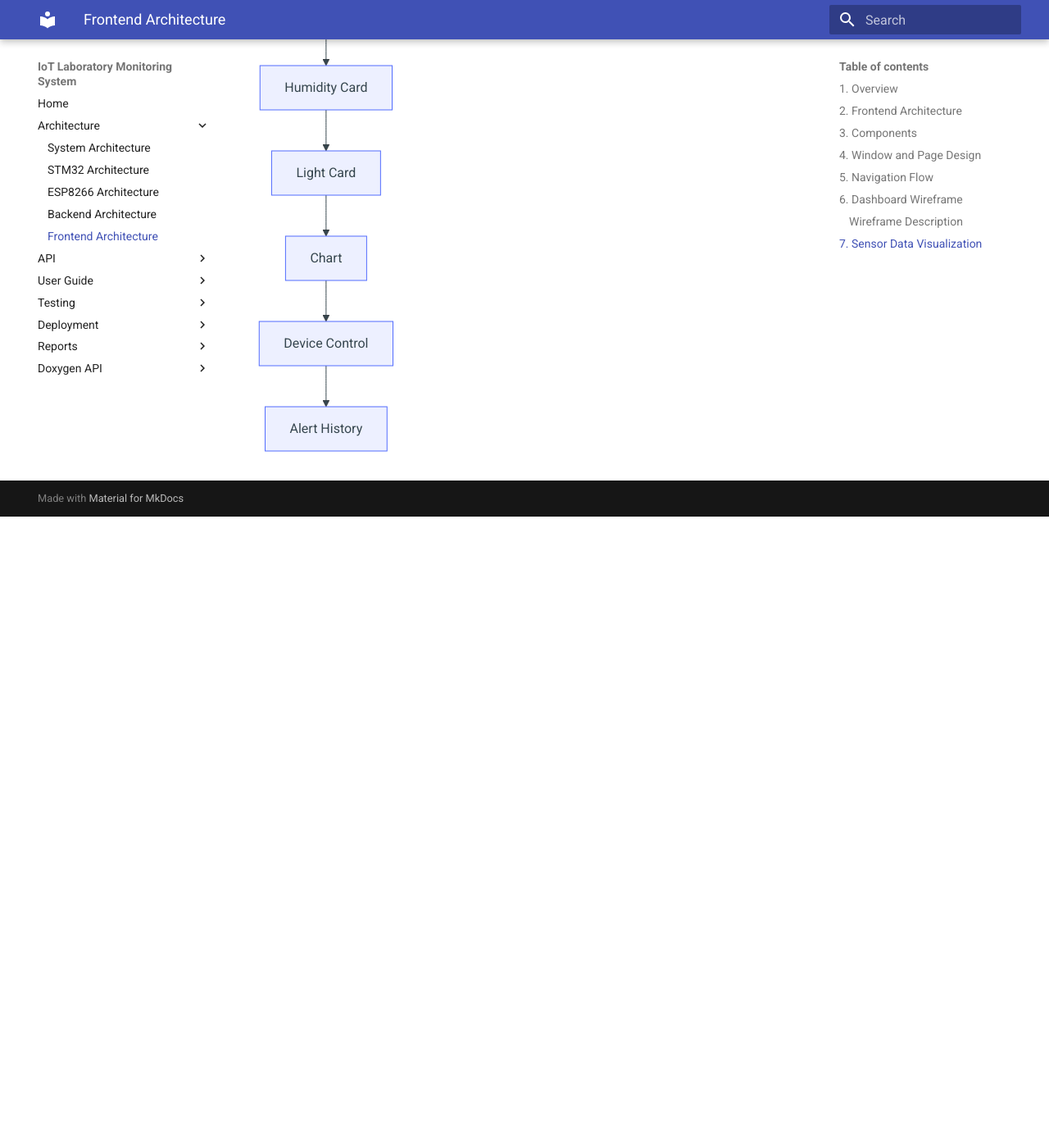
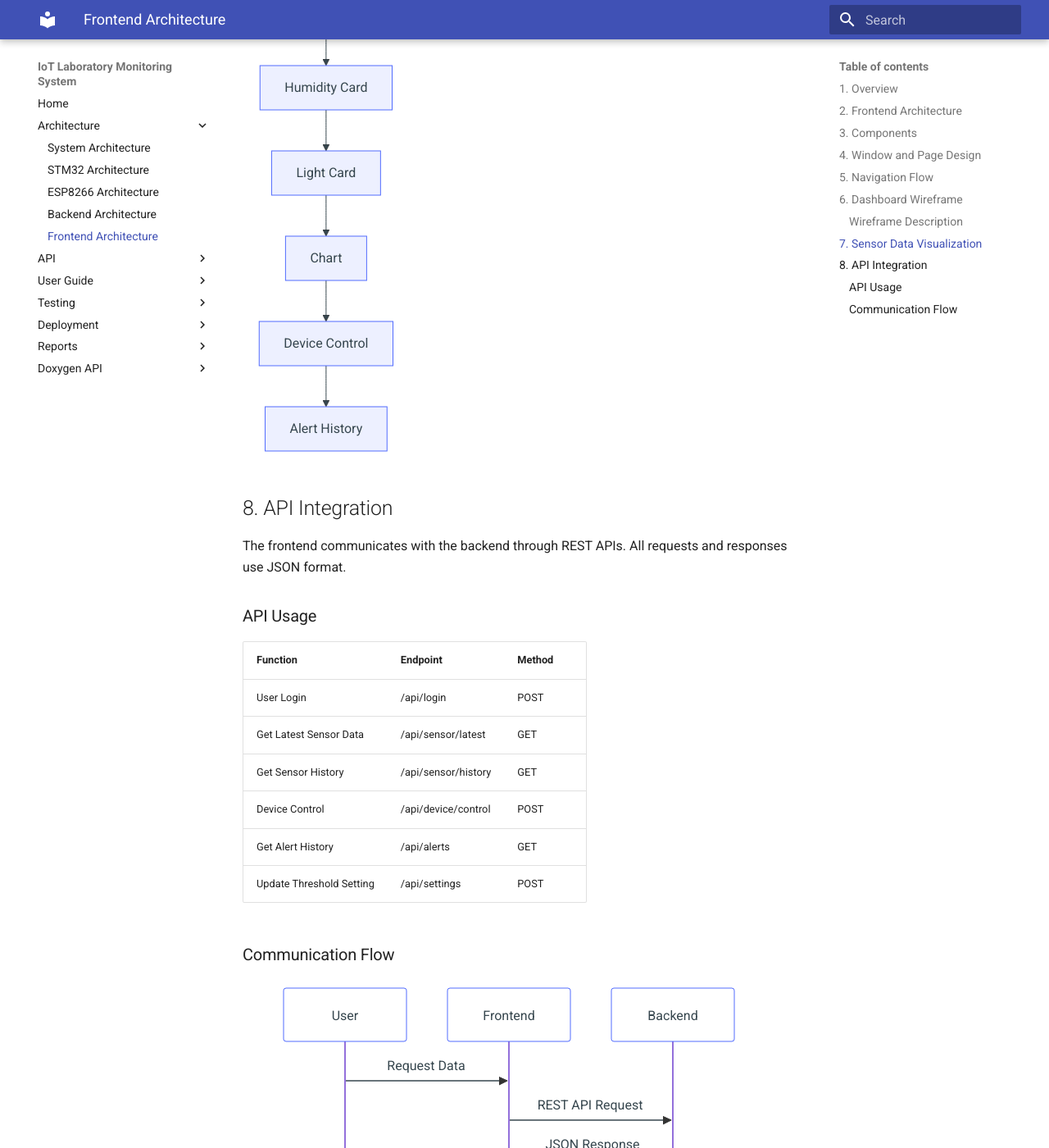
Before and after one commit to jostran1406/Phase_2_Group_11, an MkDocs documentation site: the page built from docs/architecture/frontend.md, in a window 1280 px wide and 1400 px high, scrolled down 2359 px. Shown: the whole window at 82% size. Built offline with MkDocs 1.6.1 and Material for MkDocs 9.7.7, drawn with Linux system fonts in a browser that asks for light colours; before the commit the page ends 2989 px from its top, so only the background shows below that.

Commit message:
SP1_09 API documentation and integration

````diff
--- a/docs/architecture/frontend.md
+++ b/docs/architecture/frontend.md
@@ -149,3 +149,32 @@ F --> G
 G --> H
 
 ```
+
+## 8. API Integration
+
+The frontend communicates with the backend through REST APIs. All requests and responses use JSON format.
+
+### API Usage
+
+| Function | Endpoint | Method |
+|-----------|-----------|---------|
+| User Login | /api/login | POST |
+| Get Latest Sensor Data | /api/sensor/latest | GET |
+| Get Sensor History | /api/sensor/history | GET |
+| Device Control | /api/device/control | POST |
+| Get Alert History | /api/alerts | GET |
+| Update Threshold Setting | /api/settings | POST |
+
+### Communication Flow
+
+```mermaid
+sequenceDiagram
+
+User->>Frontend: Request Data
+
+Frontend->>Backend: REST API Request
+
+Backend-->>Frontend: JSON Response
+
+Frontend-->>User: Display Data
+```
--- a/mkdocs.yml
+++ b/mkdocs.yml
@@ -24,7 +24,7 @@ nav:
       - Frontend Architecture: architecture/frontend.md
 
   - API:
-      - API Overview: api/index.md
+      - API Overview: api/api-overview.md
       - STM32 API: api/stm_api.md
       - ESP8266 API: api/esp_api.md
       - Backend API: api/backend_api.md
````
